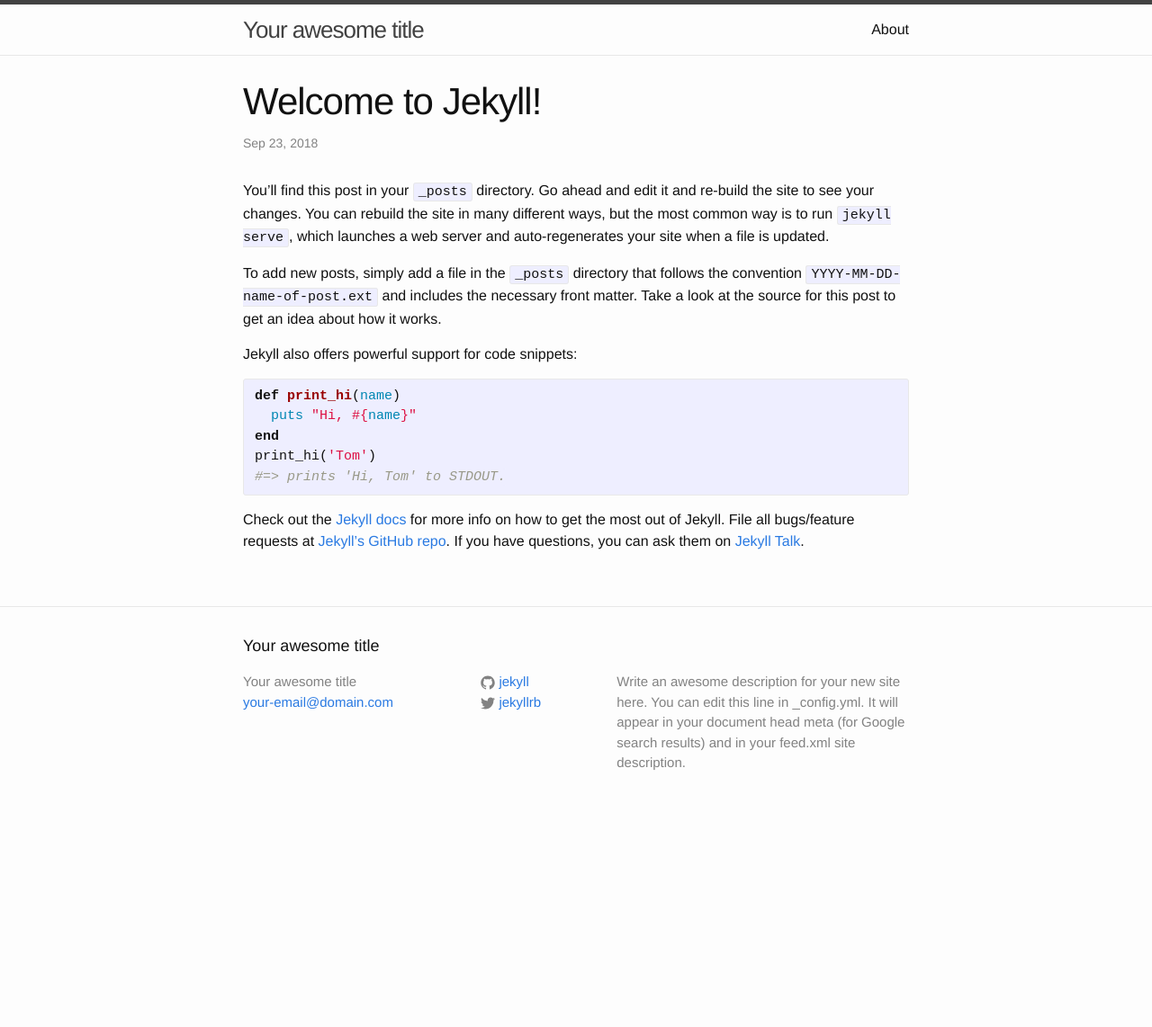
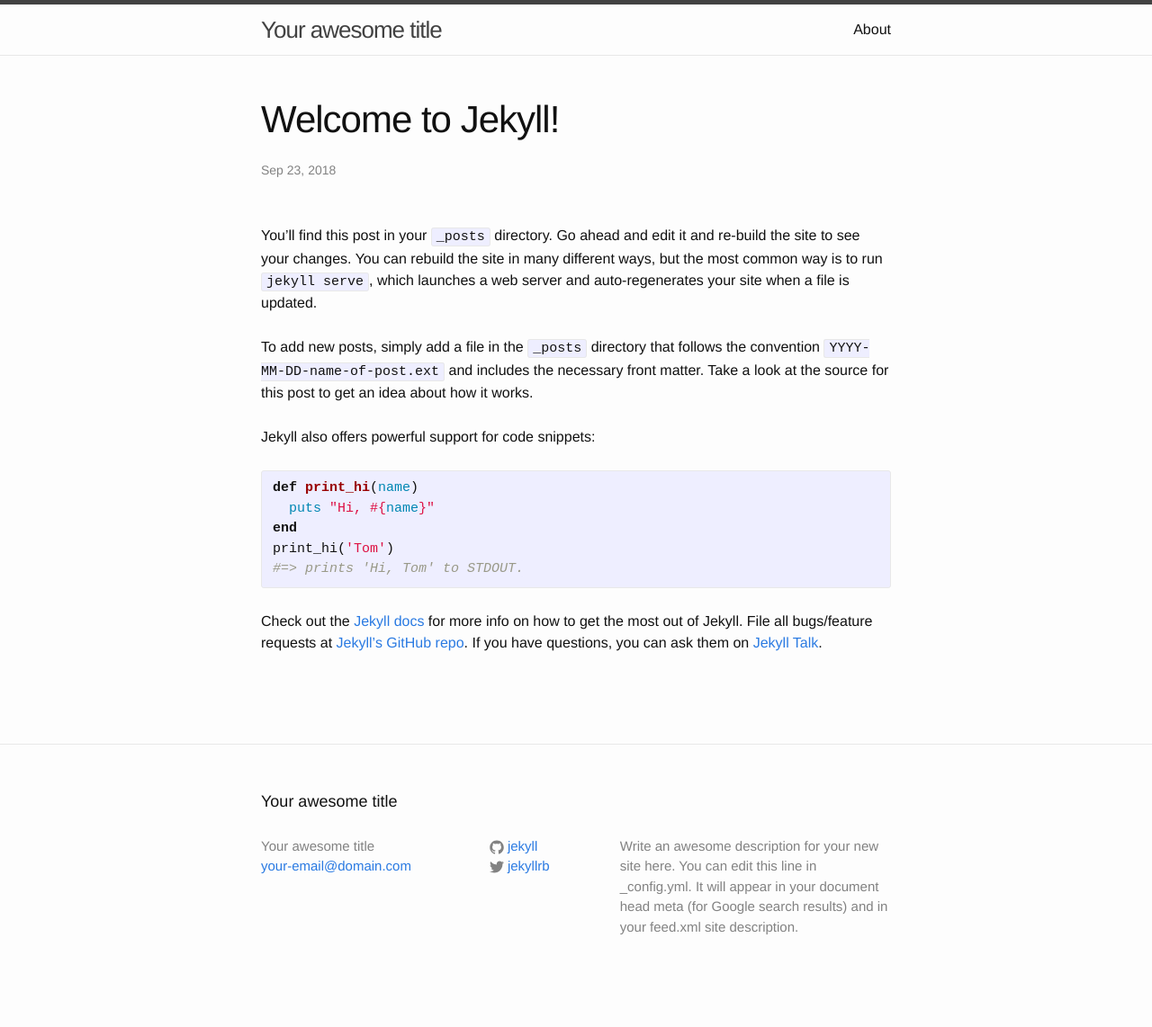
Before and after one commit to ashishrgp/design.github.io, a Jekyll site: the page built from _posts/2018-09-23-welcome-to-jekyll.markdown, in a window 1280 px wide. Shown: the whole page at 90% size. Built offline with Jekyll 4.4.1, drawn with Linux system fonts in a browser that asks for light colours; before the commit the page ends 920 px from its top, so only the background shows below that.

Commit message:
change spacing unit to 50px from 30px

```diff
--- a/css/main.scss
+++ b/css/main.scss
@@ -12,7 +12,7 @@ $base-font-weight: 400;
 $small-font-size:  $base-font-size * 0.875;
 $base-line-height: 1.5;
 
-$spacing-unit:     30px;
+$spacing-unit:     50px;
 
 $text-color:       #111;
 $background-color: #fdfdfd;
@@ -25,8 +25,8 @@ $grey-color-dark:  darken($grey-color, 25%);
 // Width of the content area
 $content-width:    800px;
 
-$on-palm:          600px;
-$on-laptop:        800px;
+$on-palm:          650px;
+$on-laptop:        850px;
 
 
 
```
